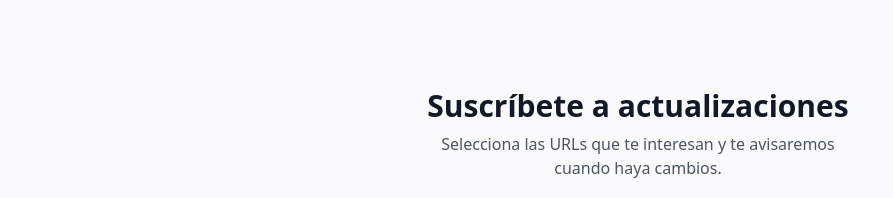
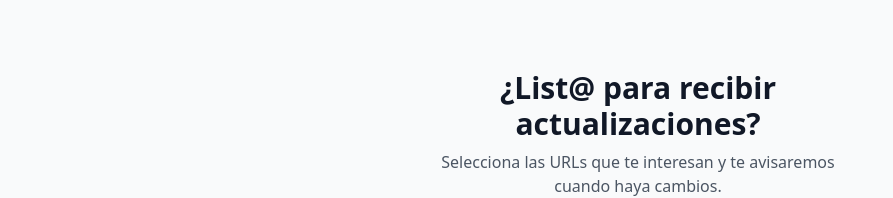
Before and after one commit to borjamrd/lead-catcher-hub, a React (Vite) app: page /notificaciones-oposicion in a window 1280 px wide. Shown: the part 217-415 px from the top of the page, without its empty margins (2-895 px from the left). Built offline with nearby package versions, Linux system fonts and the light colour scheme; no server answers; the database is empty.

Commit message:
Refactor: Update inclusive language
Updated "Listo" to "List@" for better inclusivity.

```diff
--- a/src/pages/NotificacionesOposicion.tsx
+++ b/src/pages/NotificacionesOposicion.tsx
@@ -62,7 +62,7 @@ const NotificacionesOposicion = () => {
       <div className={formContainerClass}>
         {isStandalonePage && (
           <div className="text-center">
-            <h1 className="text-3xl font-bold text-gray-900">Suscríbete a actualizaciones</h1>
+            <h1 className="text-3xl font-bold text-gray-900">¿List@ para recibir actualizaciones?</h1>
             <p className="mt-2 text-gray-600">
               Selecciona las URLs que te interesan y te avisaremos cuando haya cambios.
             </p>
```
